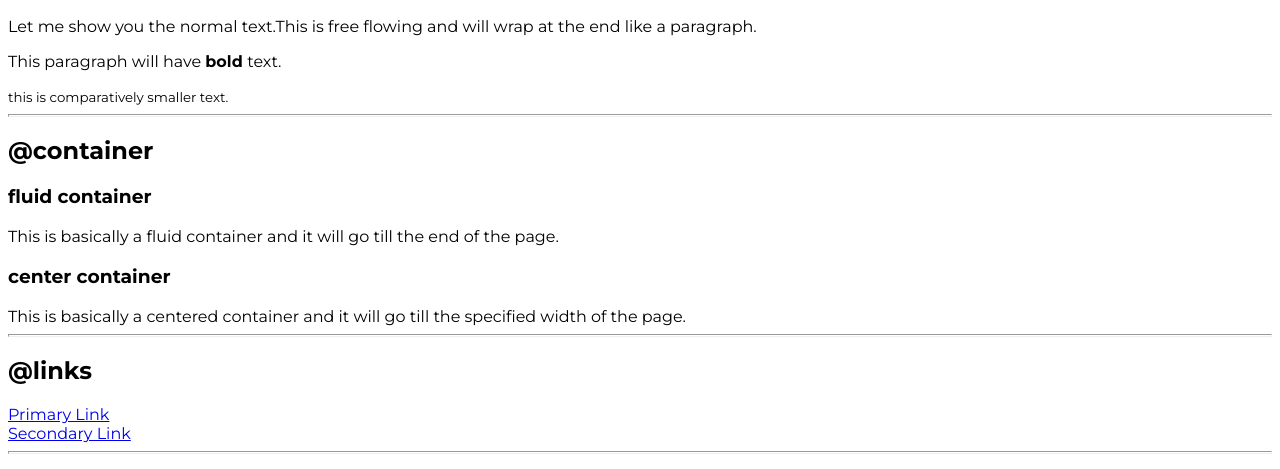
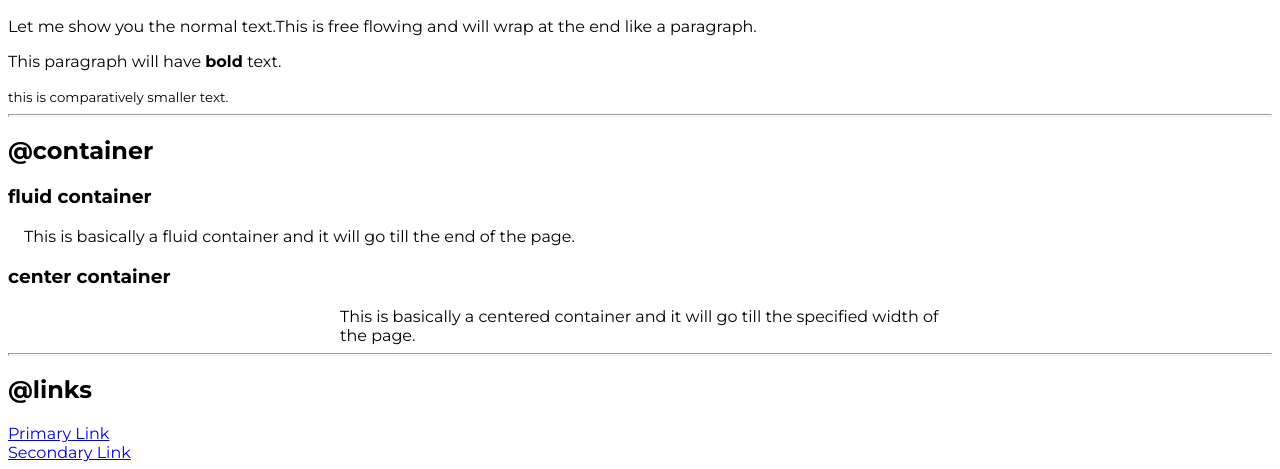
Before and after one commit to suneha11/portfolio, a plain HTML site: page index.html in a window 1280 px wide. Shown: the part 283-752 px from the top of the page. Drawn offline with Linux system fonts and the light colour scheme.

Commit message:
css: container

```diff
--- a/index.html
+++ b/index.html
@@ -40,10 +40,12 @@
     <h2>@container</h2>
 
     <h3>fluid container</h3>
-    <div>This is basically a fluid container and it will go till the end of the page.</div>
+    <div class="container
+    fluid-container">This is basically a fluid container and it will go till the end of the page.</div>
 
     <h3>center container</h3>
-    <div>This is basically a centered container and it will go till the specified width of the page.</div>
+    <div class="container
+    container-centre">This is basically a centered container and it will go till the specified width of the page.</div>
 
     <hr size="3">
 
--- a/styles.css
+++ b/styles.css
@@ -5,3 +5,15 @@
 body{
     font-family: 'Montserrat', sans-serif;
 }
+
+/**containers**/
+
+.container{
+    padding-left: 1rem;
+    padding-right: 1rem;
+}
+
+.container-centre{
+    max-width: 600px;
+    margin: auto;
+}
```
